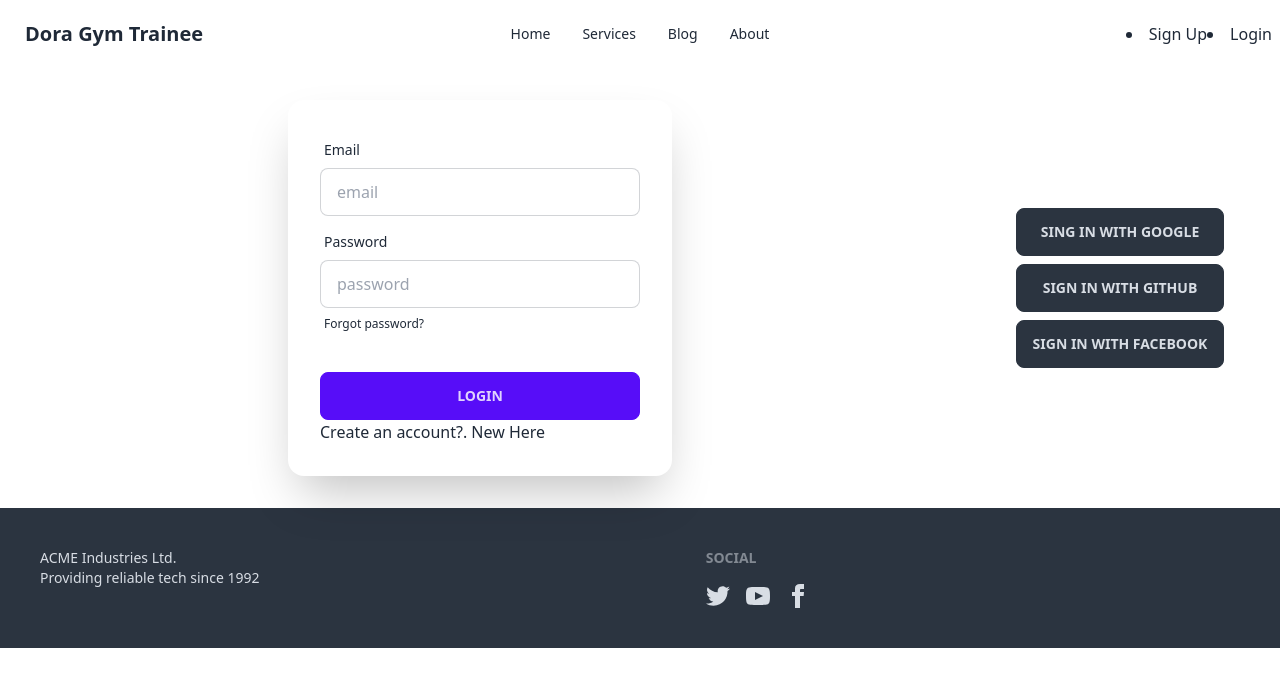
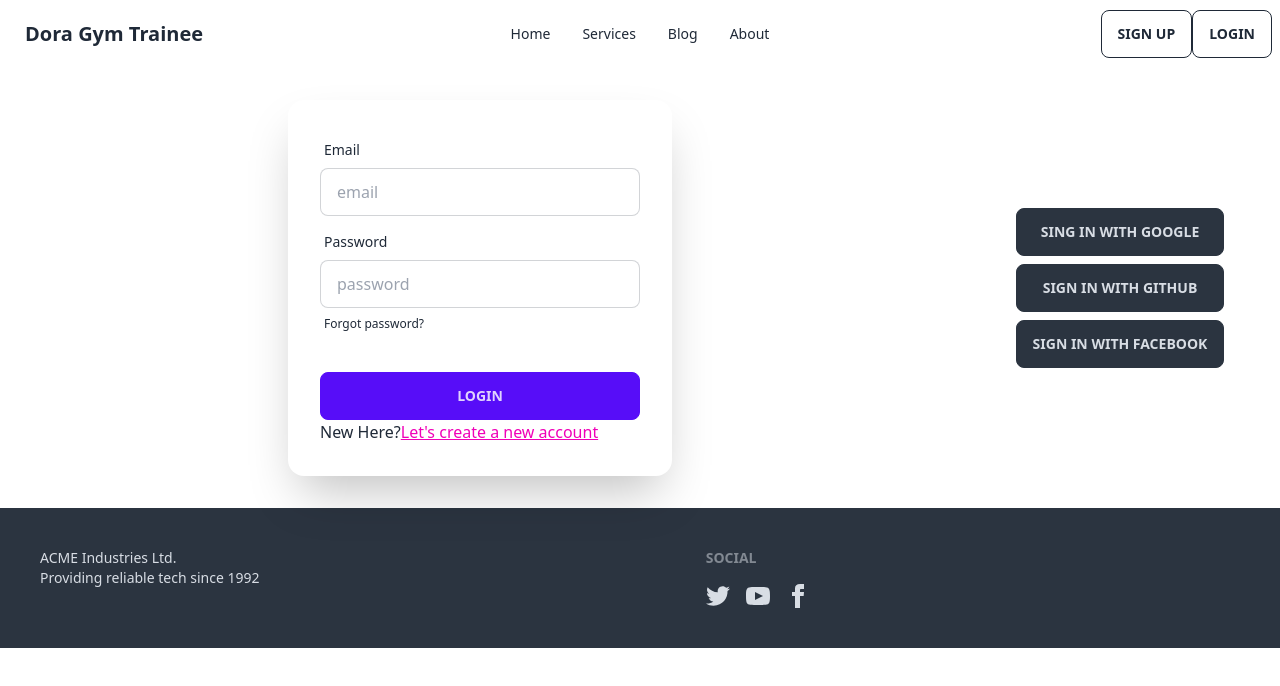
Before and after one commit to mohammadSelimReza/independent-service, a React (Vite) app: page /login in a window 1280 px wide. Shown: the top 686 px of the page. Built offline with nearby package versions, Linux system fonts and the light colour scheme; no server answers.

Commit message:
button styles changed

```diff
--- a/src/Pages/Login.jsx
+++ b/src/Pages/Login.jsx
@@ -1,3 +1,4 @@
+/* eslint-disable react/no-unescaped-entities */
 import { useContext } from "react";
 import Social from "../components/User/Social";
 import { AuthProvider } from "../context/userContext";
@@ -52,7 +53,12 @@ const Login = () => {
             </div>
             <div className="form-control mt-6">
               <button className="btn btn-primary">Login</button>
-              <span> <Link to={'/signup'}>Create an account?</Link>. New Here </span>
+              <span>
+                New Here?
+                <Link className="link link-secondary" to={"/signup"}>
+                  Let's create a new account
+                </Link>
+              </span>
             </div>
           </form>
         </div>
--- a/src/Pages/Main.jsx
+++ b/src/Pages/Main.jsx
@@ -5,11 +5,14 @@ import { Outlet } from "react-router-dom";
 
 const Main = () => {
   return (
-    <>
-      <Header />
-      <Outlet />
+    <div data-theme="light">
+      <div className="max-w-screen-xl mx-auto">
+        <Header />
+        <Outlet />
+      </div>
+
       <Footer />
-    </>
+    </div>
   );
 };
 
--- a/src/Pages/SignUp.jsx
+++ b/src/Pages/SignUp.jsx
@@ -53,7 +53,12 @@ const Login = () => {
             </div>
             <div className="form-control mt-6">
               <button className="btn btn-primary">Registration</button>
-              <span>Already have an account. <Link to={'/login'}>Login?</Link> </span>
+              <span>
+                Already have an account.{" "}
+                <Link className="link link-secondary" to={"/login"}>
+                  Login?
+                </Link>{" "}
+              </span>
             </div>
           </form>
         </div>
--- a/src/components/Nav/Header.jsx
+++ b/src/components/Nav/Header.jsx
@@ -1,13 +1,11 @@
-
 import { useContext } from "react";
 import { Link } from "react-router-dom";
 import { AuthProvider } from "../../context/userContext";
 const Header = () => {
-const {user,logOut} = useContext(AuthProvider);
-const handleSingOut = () =>{
-  logOut()
-
-}
+  const { user, logOut } = useContext(AuthProvider);
+  const handleSingOut = () => {
+    logOut();
+  };
   const menuItems = (
     <div className="flex">
       <li>
@@ -20,7 +18,7 @@ const handleSingOut = () =>{
         <Link to="/blog">Blog</Link>
       </li>
       <li>
-        <Link to='/about'>About</Link>
+        <Link to="/about">About</Link>
       </li>
     </div>
   );
@@ -58,19 +56,22 @@ const handleSingOut = () =>{
           <ul className="menu menu-horizontal px-1">{menuItems}</ul>
         </div>
         <div className="navbar-end">
-          {
-            user?.uid ?
-            <button className="btn btn-neutral" onClick={handleSingOut}>Sign Out</button>
-            :
+          {user?.uid ? (
+            <button className="btn btn-neutral" onClick={handleSingOut}>
+              Sign Out
+            </button>
+          ) : (
             <>
-              <li>
-                <Link to="/signup">Sign Up</Link>
-              </li>
-              <li>
-                <Link to="/login">Login</Link>
-              </li>
+              <Link to="/signup">
+                <button className="btn btn-outline">Sign Up</button>
+              </Link>
+              <Link to="/login">
+                <button to="/login" className="btn btn-outline">
+                  Login
+                </button>
+              </Link>
             </>
-          }
+          )}
         </div>
       </div>
     </nav>
--- a/tailwind.config.js
+++ b/tailwind.config.js
@@ -2,6 +2,9 @@
 export default {
   content: ["./index.html", "./src/**/*.{js,ts,jsx,tsx}"],
   theme: {
+    daisyui: {
+      themes: ["light", "dark", "cupcake"],
+    },
     extend: {},
   },
   plugins: [require("daisyui")],
```
